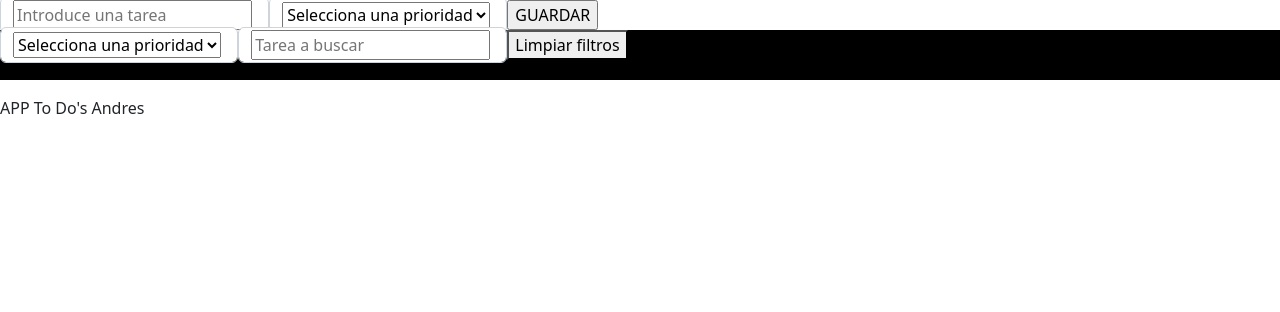
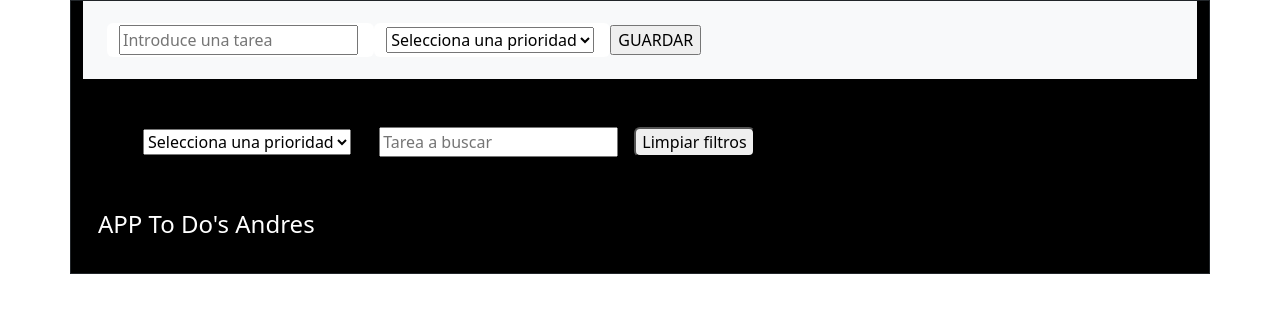
Before and after one commit to E5dran/toDoList, a plain HTML site: page index.html in a window 1280 px wide. Drawn offline with nearby package versions, Linux system fonts and the light colour scheme.

Commit message:
fin css/bootstrap, creado div en li para acomodar diseño

```diff
--- a/assets/css/style.css
+++ b/assets/css/style.css
@@ -2,22 +2,37 @@
     height: 50px;
 }
 
-.form-control {
+/* .form-control {
     display: inline-block;
-}
+} */
 
 ul {
     list-style: none;
 }
 
-.urgente {
+.hi {
     background-color: red;
 }
 
-.diaria {
+.me {
     background-color: #6030ff;
 }
 
-.mensual {
+.lo {
     background-color: lightgreen;
 }
+
+footer {
+    color: white;
+    background-color: black;
+    padding: 15px;
+    font-size: x-large;
+}
+
+.filtro {
+    width: 100%;
+}
+
+li {
+    height: 48px;
+}
--- a/assets/js/main.js
+++ b/assets/js/main.js
@@ -55,17 +55,22 @@ function pintarLista(tareas) {
     listaTareas.innerHTML = '';
     for (let i = 0; i < tareas.length; i++) {
         const li = document.createElement('li');
-        li.innerText = tareas[i].titulo;
+        const div = document.createElement('div');
+        div.innerText = tareas[i].titulo;
+        div.classList.add("col-10")
+        li.classList.add(tareas[i].prioridad);
+        li.classList.add("p-2", "row", "border", "border-dark", "border-1");
 
         const btnEliminar = document.createElement('button');
         btnEliminar.innerText = 'Eliminar';
+        btnEliminar.classList.add("col-2", "rounded");
         btnEliminar.addEventListener('click', (event) => {
             event.target.parentNode.remove();
             tareas.splice(i, 1);
             localStorage.setItem('listTareas', JSON.stringify(tareas));
         });
 
-        li.append(btnEliminar);
+        li.append(div, btnEliminar);
         listaTareas.append(li);
     }
 }
--- a/index.html
+++ b/index.html
@@ -12,13 +12,13 @@
 </head>
 
 <body>
-    <form action="" method="" id="formulario">
-
-        <div class="form-control d-inline">
+    <div class="container border border-1 border-dark bg-black ">
+        <form class=" p-4 bg-light" action="" method="" id="formulario">
+            <div class="form-control d-inline border-0">
                 <input type="text" id="inputTarea" placeholder="Introduce una tarea">
             </div>
 
-        <div class="form-control d-inline">
+            <div class="form-control d-inline border-0">
                 <select id="selectPrioridad">
                     <option value="" disabled selected hidden>Selecciona una prioridad</option>
                     <option value="hi">URGENTE</option>
@@ -31,8 +31,8 @@
 
         </form>
 
-    <div class="filtro bg-black">
-        <div class="form-control d-inline">
+        <div class="filtro p-5 ">
+            <div class="form-control d-inline bg-black border-0">
                 <select id="selectPrioridadFilter">
                     <option value="all">Selecciona una prioridad</option>
                     <option value="hi">URGENTE</option>
@@ -41,20 +41,21 @@
                 </select>
             </div>
 
-        <div class="form-control d-inline">
+            <div class="form-control d-inline bg-black border-0">
                 <input type="text" id="inputTareaFilter" placeholder="Tarea a buscar">
             </div>
 
-        <button id="btnLimpiar">Limpiar filtros</button>
+            <button class="rounded " id="btnLimpiar">Limpiar filtros</button>
         </div>
 
-    <main>
+        <main class="row">
             <ul id="listaTareas"></ul>
         </main>
 
         <footer>
-        <p>APP To Do's Andres</p>
+            <p class="color">APP To Do's Andres</p>
         </footer>
+    </div>
 
     <script src="./assets/js/main.js"></script>
     <script src="https://cdn.jsdelivr.net/npm/bootstrap@5.2.2/dist/js/bootstrap.bundle.min.js"
```
Lines whose indentation alone changed are shown as unchanged.
